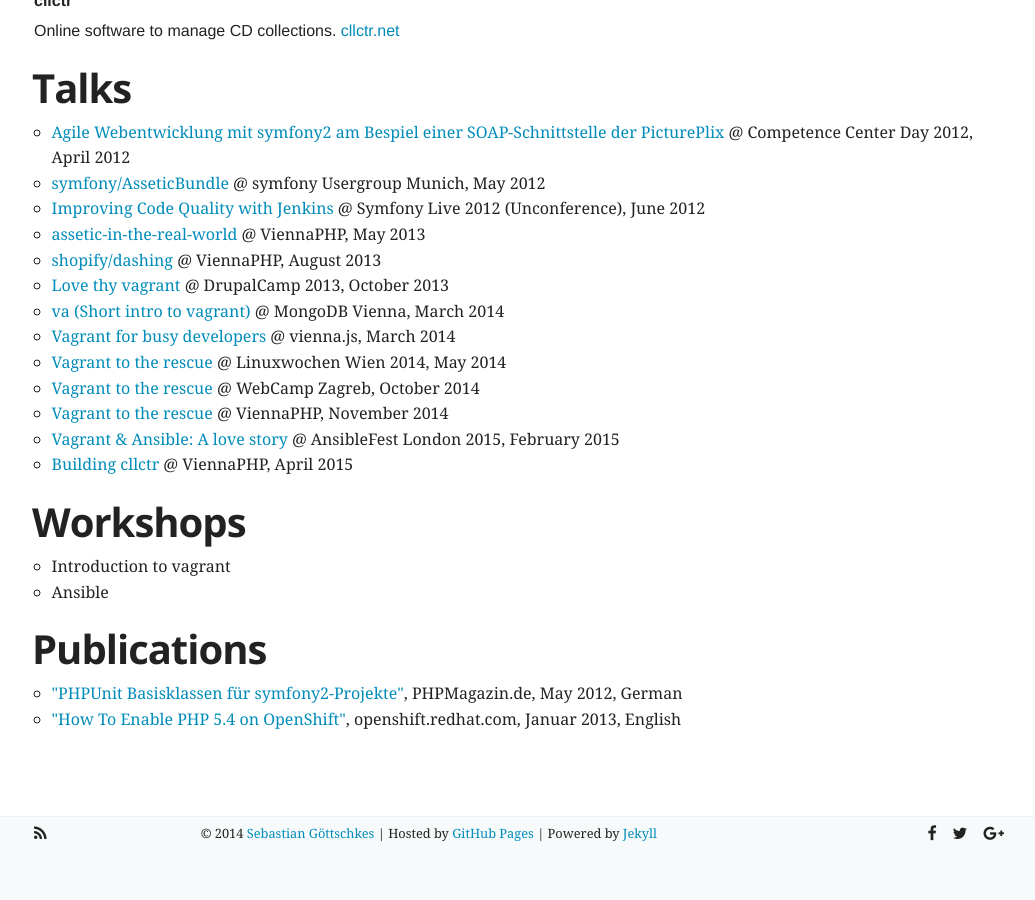
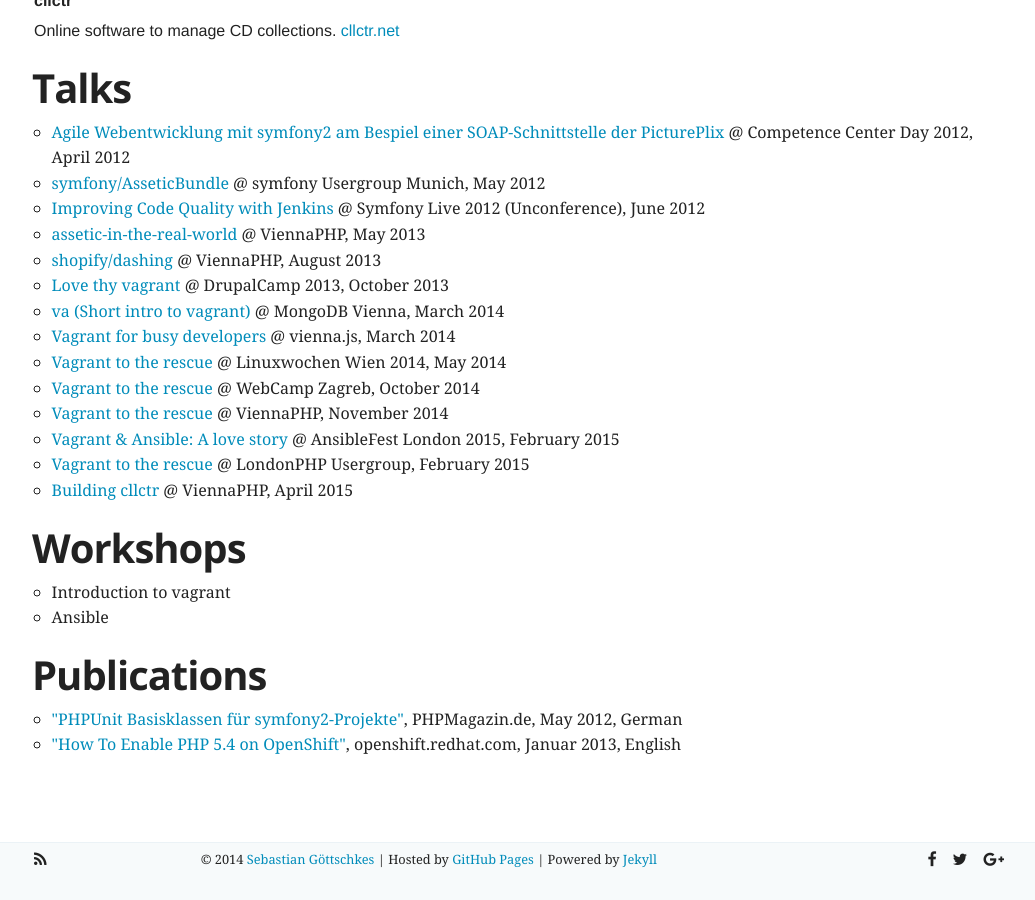
Before and after one commit to Sgoettschkes/sgoettschkes.github.io, a Jekyll site: the page built from about.html, in a window 1280 px wide and 900 px high, scrolled down 1351 px. Shown: the whole window, without its empty margins (121-1156 px from the left). Built offline with Jekyll 4.4.1, drawn with Linux system fonts in a browser that asks for light colours; nearby versions of some CDN libraries; before the commit the page ends 2225 px from its top, so only the background shows below that.

Commit message:
Adding talk at LondonPHP

```diff
--- a/_data/about/talks.yml
+++ b/_data/about/talks.yml
@@ -47,6 +47,10 @@
       url: https://speakerdeck.com/sgoettschkes/vagrant-and-ansible-a-love-story
       location: AnsibleFest London 2015
       date: February 2015
+    - name: Vagrant to the rescue
+      url: https://speakerdeck.com/sgoettschkes/vagrant-to-the-rescue-3
+      location: LondonPHP Usergroup
+      date: February 2015
     - name: Building cllctr
       url: https://speakerdeck.com/sgoettschkes/building-cllctr
       location: ViennaPHP
```
